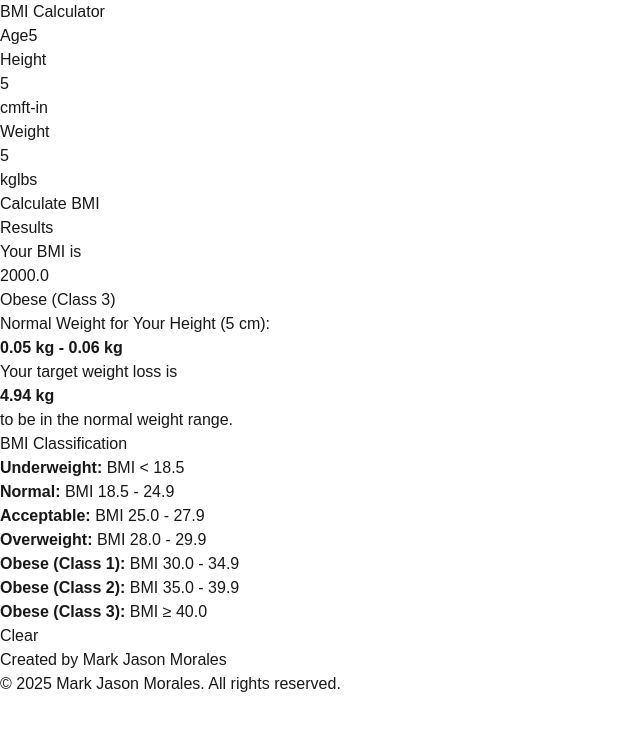
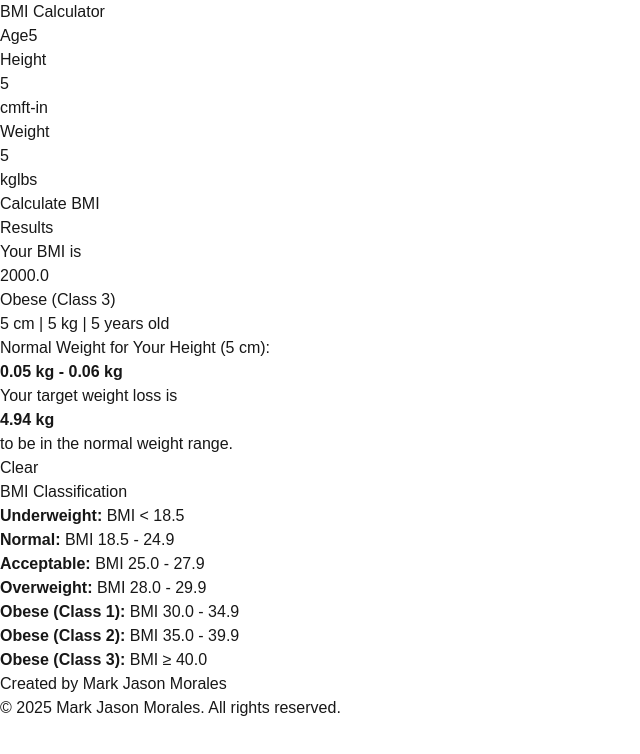
Before and after one commit to emjiixx/bmi-calculator-with-units, a Next.js app: page / in a window 1280 px wide. Both pictures are taken after typing "5", "5", "5" into the empty fields and a click on the button "Calculate BMI". Shown: the top 754 px of the page, without its empty margins (0-640 px from the left). Built offline with nearby package versions, Linux system fonts and the light colour scheme.

Commit message:
added text-show-input to recognize

```diff
--- a/src/app/components/BMICalculator.tsx
+++ b/src/app/components/BMICalculator.tsx
@@ -306,12 +306,20 @@ const BMICalculator = () => {
       </div>
     </div>
 
+    <p className="mt-2 text-lg text-gray-800 mb-6 text-center">
+        {heightUnit === "cm"
+            ? `${height} cm | ${weightUnit === "kg" ? `${displayWeight} kg` : `${displayWeight} lbs`} | ${age} years old`
+            : `${feet}'${inches}" | ${weightUnit === "kg" ? `${displayWeight} kg` : `${displayWeight} lbs`} | ${age} years old`
+        }
+        </p>
+
     {normalWeightRange && (
       <p className="mt-2 text-lg text-gray-800 mb-6 text-center">
         Normal Weight for Your Height ({height} {heightUnit}): <br />
         <strong>{normalWeightRange[0]} kg - {normalWeightRange[1]} kg</strong>
       </p>
     )}
+
 
     {weightToLose !== null && weightToLose > 0 ? (
     <p className="mt-2 text-lg text-red-500 mb-6 bg-red-100 text-center rounded-md p-2">
@@ -327,6 +335,15 @@ const BMICalculator = () => {
         You are in an acceptable weight range. You just need to maintain and reduce slightly.
     </p>
     ) : null}
+
+    {bmi !== null && (
+        <button
+            onClick={resetForm}
+            className="mt-6 w-full bg-gray-500 hover:bg-gray-600 text-white p-2 rounded-md transition-colors"
+        >
+            Clear
+        </button>
+        )}
 
     <div className="mt-6">
       <h3 className="text-lg font-bold text-gray-800 mb-4">BMI Classification</h3>
@@ -360,14 +377,7 @@ const BMICalculator = () => {
           <span><strong>Obese (Class 3):</strong> BMI ≥ 40.0</span>
         </li>
       </ul>
-      {bmi !== null && (
-        <button
-            onClick={resetForm}
-            className="mt-6 w-full bg-gray-500 hover:bg-gray-600 text-white p-2 rounded-md transition-colors"
-        >
-            Clear
-        </button>
-        )}
+
     </div>
 
     <div className="mt-8 text-center text-gray-800 text-sm">
```
